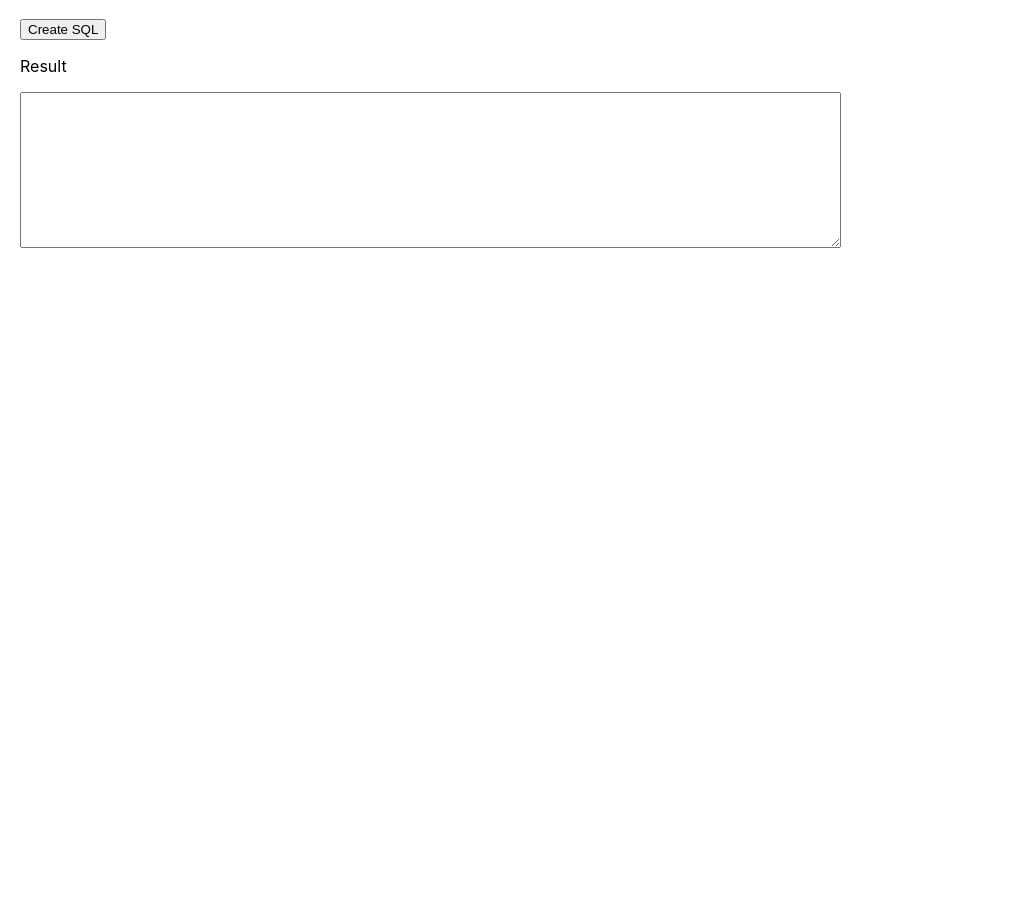
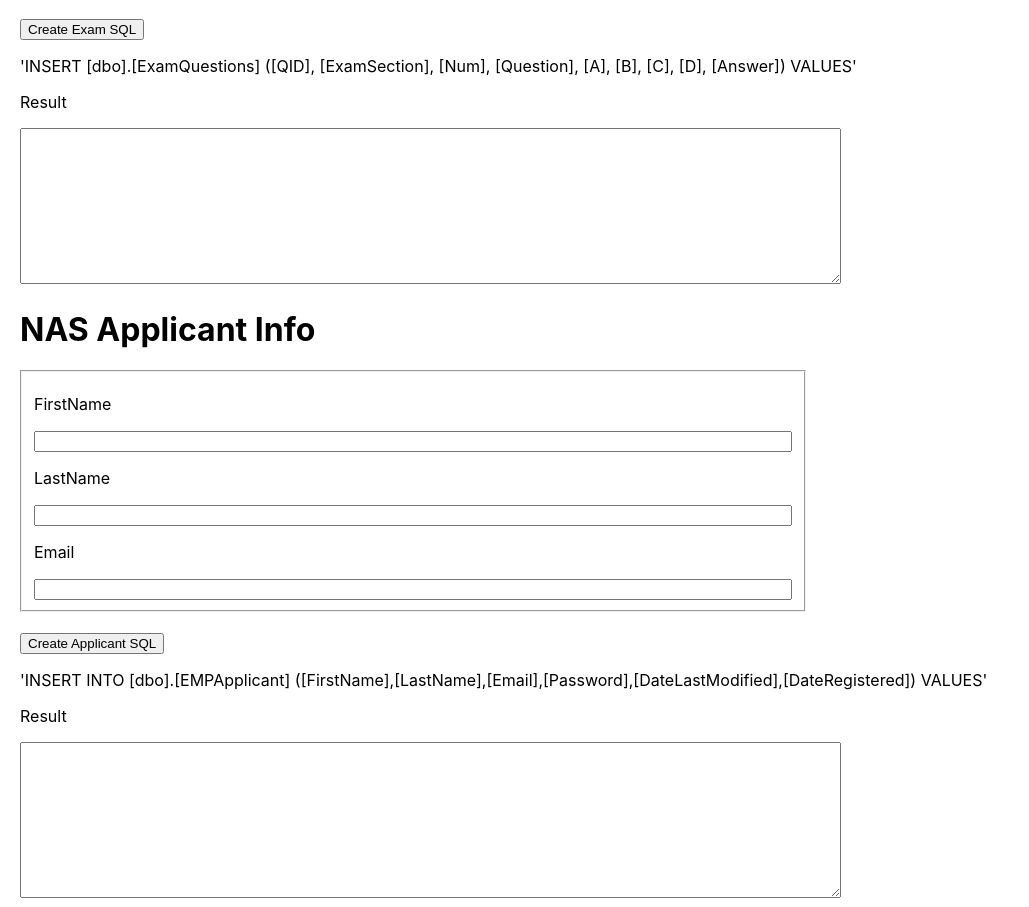
Before and after one commit to a-farhat/nasexamform, a React (Create React App) app: page / in a window 1280 px wide. Shown: the part 774-1681 px from the top of the page, without its empty margins (0-1029 px from the left). Before the commit the page ends 1031 px from the top, so only its background shows below. Built offline with nearby package versions, Linux system fonts and the light colour scheme.

Commit message:
added form for applicants

```diff
--- a/src/App.js
+++ b/src/App.js
@@ -27,15 +27,15 @@ function App() {
   const handleSubmit = event => {
     event.preventDefault();
     setSubmitting(true);
-    createSQL();
-
+    createExamSQL();
+    createApplicantSQL();
    setTimeout(() => {
      setSubmitting(false);
    }, 3000)
   }
 
   //custom function to create a SQL insert statement from the values of the user input fields
-  function createSQL () {
+  function createExamSQL () {
 
     //INSERT [dbo].[ExamQuestions] ([QID], [ExamSection], [Num], [Question], [A], [B], [C], [D], [Answer])
     //VALUES (51,
@@ -49,8 +49,8 @@ function App() {
             //N'c')
 
 
-    let sqlString = 'INSERT [dbo].[ExamQuestions] ([QID], [ExamSection], [Num], [Question], [A], [B], [C], [D], [Answer])'
-                  + 'VALUES('+formData.txtQID
+    let sqlExamString_insert = 'INSERT [dbo].[ExamQuestions] ([QID], [ExamSection], [Num], [Question], [A], [B], [C], [D], [Answer]) VALUES'
+    let sqlExamString_values = '\r\n' + '('+formData.txtQID
                   +',N' + '\''  +formData.txtExamSection+ '\''
                   +',' +formData.txtNum
                   + ',N'+ '\''+formData.txtQuestion+'\''
@@ -59,11 +59,39 @@ function App() {
                   +',N' + '\''+formData.txtC+'\''
                   +',N' + '\''+formData.txtD+'\''
                   +',N' + '\''+formData.txtAnswer+'\''
-                  +')'
-    console.log(sqlString)
-    formData.txtResult = sqlString;
+                  +'),'
+    //console.log(sqlString)
+    formData.txtExamResult = formData.txtExamResult + sqlExamString_values;
 
-}
+  }
+
+  //custom function to create a SQL insert statement from the values of the user input fields
+  function createApplicantSQL () {
+
+    //INSERT [dbo].[ExamQuestions] ([QID], [ExamSection], [Num], [Question], [A], [B], [C], [D], [Answer])
+    //VALUES (51,
+            //N'Comprehensive',
+            //1,
+            //N'A patient with cataract would most commonly complain of which symptoms',
+            //N'Halos and rainbows around lights',
+            //N'Eye pain and irritation that worsens at night',
+            //N'Blurred and hazy vision',
+            //N'Eye strain and headache when doing close work',
+            //N'c')
+
+
+    let sqlApplicantString_insert = 'INSERT INTO [dbo].[EMPApplicant] ([FirstName],[LastName],[Email],[Password],[DateLastModified],[DateRegistered]) VALUES'
+    let sqlApplicantString_values =  '\r\n' +
+                   '(\''+formData.txtFirstName+ '\''
+                  +',' + '\''  +formData.txtLastName+ '\''
+                  +',' + '\''+formData.txtEmail+'\''
+                  +',' + '\''+formData.txtEmail+'\''
+                  +',GETDATE(),GETDATE()),'
+
+    //console.log(sqlApplicantString)
+    formData.txtApplicantResult =  formData.txtApplicantResult + sqlApplicantString_values;
+
+  }
 
 
   //The problem is that the SyntheticEvent is reused and cannot be passed to an asynchronous function. In other words, you can’t pass the event directly. To fix this, you’ll need to pull out the data you need before calling the reducer function.
@@ -78,7 +106,7 @@ function App() {
 
   return (
     <div className="wrapper">
-      <h1>One way to insert the NAS Exam questions</h1>
+      <h1>NAS Exam questions</h1>
       {submitting &&
        <div> You are submitting the following:
        <ul>
@@ -99,10 +127,25 @@ function App() {
          <label><p>D</p><input name="txtD" onChange={setFormData} value={formData.txtD || ''} /></label>
          <label><p>Answer</p><input name="txtAnswer" onChange={setFormData} value={formData.txtAnswer || ''} /></label>
 
+        </fieldset>
+        <button type="btnCreateExamSQL">Create Exam SQL</button>
+        <label><p>'INSERT [dbo].[ExamQuestions] ([QID], [ExamSection], [Num], [Question], [A], [B], [C], [D], [Answer]) VALUES'</p></label>
+        <label><p>Result</p><textarea name="txtExamResult" cols="100" rows="10" onChange={setFormData} value={formData.txtExamResult || ''} /></label>
+        <h1>NAS Applicant Info</h1>
+         <fieldset>
+
+         <label><p>FirstName</p><input name="txtFirstName" onChange={setFormData} value={formData.txtFirstName || ''} /></label>
+         <label><p>LastName</p><input name="txtLastName" onChange={setFormData}  value={formData.txtLastName || ''} /></label>
+         <label><p>Email</p><input name="txtEmail" onChange={setFormData} value={formData.txtEmail || ''} /></label>
+
+
        </fieldset>
-       <button type="btnCreateSQL">Create SQL</button>
 
-       <label><p>Result</p><textarea name="txtResult" cols="100" rows="10" onChange={setFormData} value={formData.txtResult || ''} /></label>
+       <button type="btnCreateApplicantSQL">Create Applicant SQL</button>
+
+
+       <label><p>'INSERT INTO [dbo].[EMPApplicant] ([FirstName],[LastName],[Email],[Password],[DateLastModified],[DateRegistered]) VALUES'</p></label>
+       <label><p>Result</p><textarea name="txtApplicantResult" cols="100" rows="10" onChange={setFormData} value={formData.txtApplicantResult || ''} /></label>
 
 
       </form>
```
